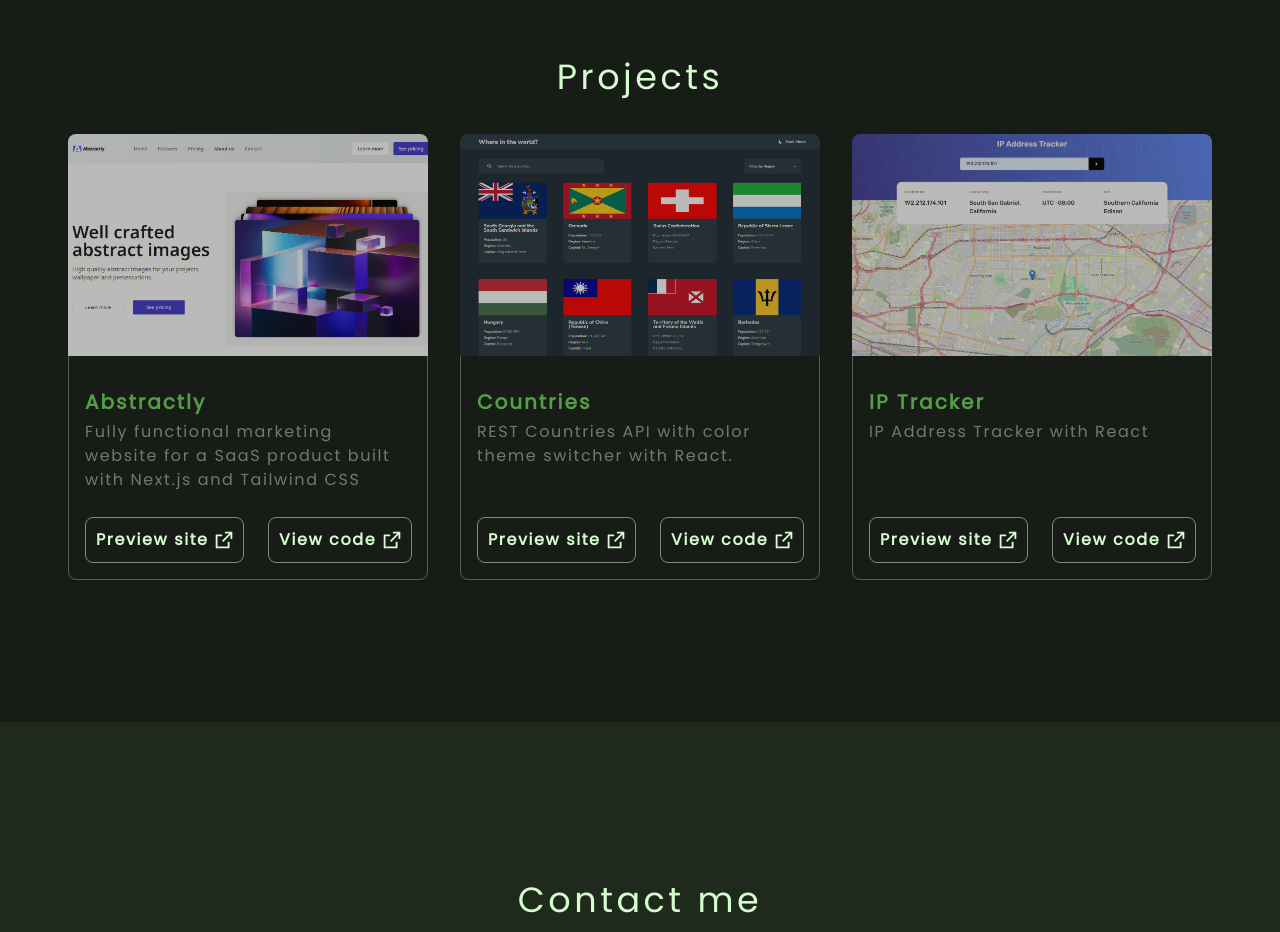
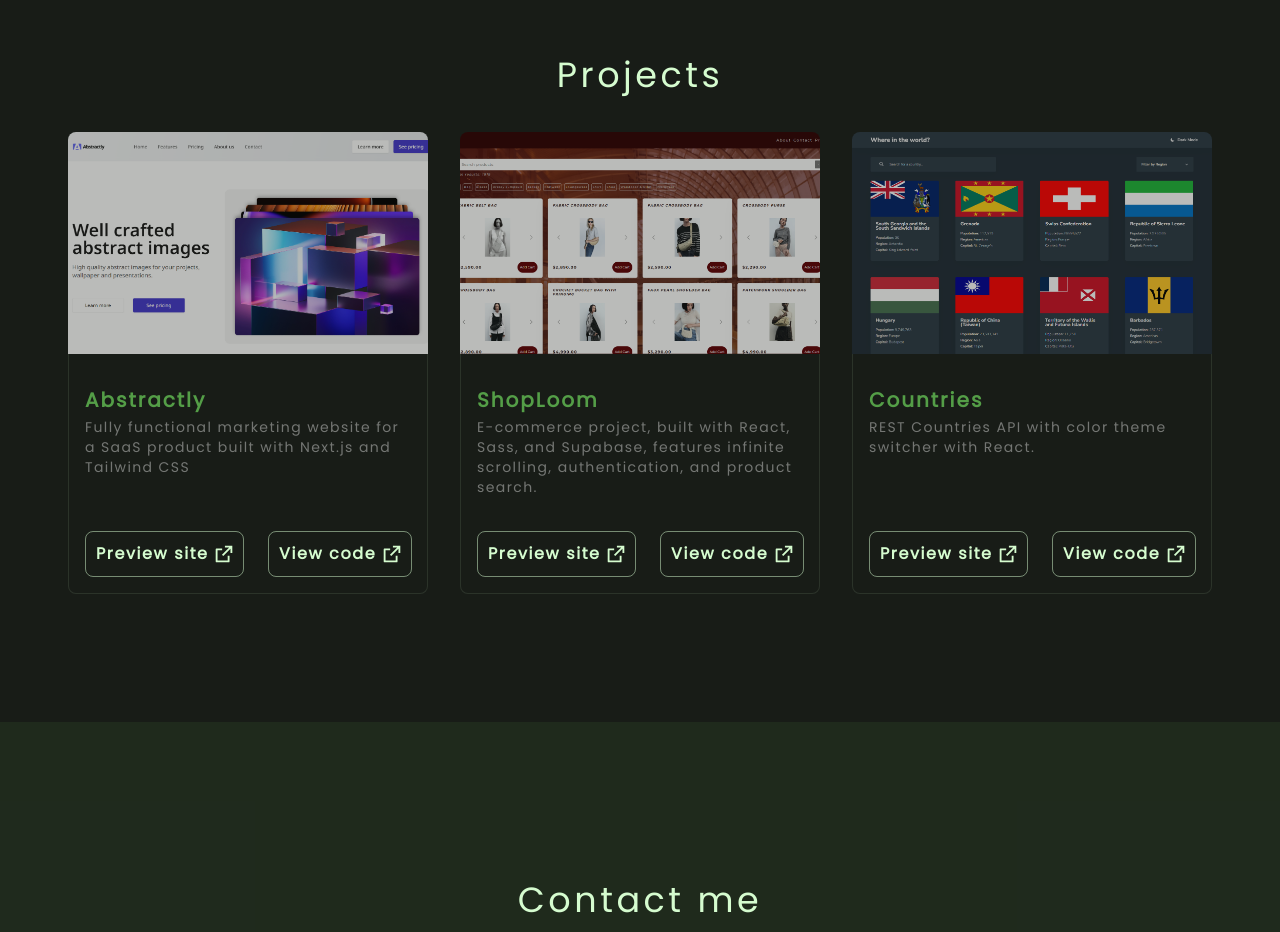
Before and after one commit to dogukan-aysan/personal-website, a plain HTML site: page index.html in a window 1280 px wide. Shown: the part 1740-2672 px from the top of the page. Drawn offline with Linux system fonts and the light colour scheme.

Commit message:
Add new project

```diff
--- a/css/style.css
+++ b/css/style.css
@@ -368,12 +368,11 @@ body {
     & .projects-list {
       display: flex;
       flex-wrap: wrap;
+      justify-content: center;
       gap: 2em;
-      justify-content: center;
 
       & .project {
         width: 22.5em;
-        height: 28.6875em;
         & .image {
           height: 13.875em;
 
@@ -386,20 +385,20 @@ body {
           &.abstractly {
             background-image: url("/assets/images/abstractly.png");
           }
+          &.shop-loom {
+            background-image: url("/assets/images/shopLoom.png");
+            background-position: center;
+          }
           &.countries {
             background-image: url("/assets/images/countries.png");
           }
-          &.ip-tracker {
-            background-image: url("/assets/images/ip-tracker.png");
-            background-position: center;
-          }
         }
         & .info {
+          height: 15em;
           padding: 1em;
           position: relative;
-          height: 14em;
 
-          border: solid 1px hsl(var(--clr-primary-900) / 0.3);
+          border: solid 1px hsl(var(--clr-primary-900) / 0.1);
           border-top: none;
           border-radius: 0 0 8px 8px;
 
@@ -415,8 +414,8 @@ body {
           & .description {
             margin-top: 0.5em;
 
-            font-size: var(--fs-md);
-            line-height: var(--lh-md);
+            font-size: var(--fs-sm);
+            line-height: var(--lh-sm);
             letter-spacing: var(--ls);
             color: hsl(var(--clr-white) / 0.4);
           }
@@ -675,7 +674,7 @@ body {
         & .project {
           width: 19.5em;
           & .info {
-            height: 13em;
+            /* height: 13em; */
             & .name {
               font-size: var(--fs-md);
               line-height: var(--fs-md);
@@ -787,7 +786,8 @@ body {
         & .project {
           width: 90%;
           & .info {
-            height: 11em;
+            /* height: fit-content;
+            padding-bottom: 4em; */
             & .name {
               font-size: var(--fs-sm);
               line-height: var(--fs-sm);
--- a/index.html
+++ b/index.html
@@ -111,8 +111,8 @@
       <section data-id="3" id="projects" class="projects">
         <div class="content">
           <h2 class="heading">Projects</h2>
-          <div class="projects-list">
-            <div class="project">
+          <ul class="projects-list">
+            <li class="project">
               <div class="image abstractly"></div>
               <div class="info">
                 <h3 class="name">Abstractly</h3>
@@ -136,8 +136,35 @@
                   </a>
                 </div>
               </div>
-            </div>
-            <div class="project">
+            </li>
+            <li class="project">
+              <div class="image shop-loom"></div>
+              <div class="info">
+                <h3 class="name">ShopLoom</h3>
+                <p class="description">
+                  E-commerce project, built with React, Sass, and Supabase, features infinite scrolling, authentication, and product search.
+                </p>
+                <div class="external-links">
+                  <a class="external-link" href="https://shop-loom.vercel.app/" target="_blank">
+                    Preview site
+                    <svg width="12" height="13" viewBox="0 0 12 13" fill="currentColor" xmlns="http://www.w3.org/2000/svg">
+                      <path
+                        d="M4.66667 2.5V3.83333H1.33333V11.1667H8.66667V7.83333H10V11.8333C10 12.2015 9.70153 12.5 9.33333 12.5H0.666667C0.29848 12.5 0 12.2015 0 11.8333V3.16667C0 2.79848 0.29848 2.5 0.666667 2.5H4.66667ZM12 0.5V5.83333H10.6667L10.6666 2.77533L5.4714 7.9714L4.52859 7.0286L9.72327 1.83333H6.66667V0.5H12Z"
+                      />
+                    </svg>
+                  </a>
+                  <a class="external-link" href="https://github.com/dogukan-aysan/ShopLoom" target="_blank">
+                    View code
+                    <svg width="12" height="13" viewBox="0 0 12 13" fill="currentColor" xmlns="http://www.w3.org/2000/svg">
+                      <path
+                        d="M4.66667 2.5V3.83333H1.33333V11.1667H8.66667V7.83333H10V11.8333C10 12.2015 9.70153 12.5 9.33333 12.5H0.666667C0.29848 12.5 0 12.2015 0 11.8333V3.16667C0 2.79848 0.29848 2.5 0.666667 2.5H4.66667ZM12 0.5V5.83333H10.6667L10.6666 2.77533L5.4714 7.9714L4.52859 7.0286L9.72327 1.83333H6.66667V0.5H12Z"
+                      />
+                    </svg>
+                  </a>
+                </div>
+              </div>
+            </li>
+            <li class="project">
               <div class="image countries"></div>
               <div class="info">
                 <h3 class="name">Countries</h3>
@@ -161,33 +188,8 @@
                   </a>
                 </div>
               </div>
-            </div>
-            <div class="project">
-              <div class="image ip-tracker"></div>
-              <div class="info">
-                <h3 class="name">IP Tracker</h3>
-                <p class="description">IP Address Tracker with React</p>
-                <div class="external-links">
-                  <a class="external-link" href="https://ip-address-tracker-e1f79b.netlify.app/" target="_blank">
-                    Preview site
-                    <svg width="12" height="13" viewBox="0 0 12 13" fill="currentColor" xmlns="http://www.w3.org/2000/svg">
-                      <path
-                        d="M4.66667 2.5V3.83333H1.33333V11.1667H8.66667V7.83333H10V11.8333C10 12.2015 9.70153 12.5 9.33333 12.5H0.666667C0.29848 12.5 0 12.2015 0 11.8333V3.16667C0 2.79848 0.29848 2.5 0.666667 2.5H4.66667ZM12 0.5V5.83333H10.6667L10.6666 2.77533L5.4714 7.9714L4.52859 7.0286L9.72327 1.83333H6.66667V0.5H12Z"
-                      />
-                    </svg>
-                  </a>
-                  <a class="external-link" href="ttps://github.com/dogukan-aysan/IP-Address-Tracker" target="_blank">
-                    View code
-                    <svg width="12" height="13" viewBox="0 0 12 13" fill="currentColor" xmlns="http://www.w3.org/2000/svg">
-                      <path
-                        d="M4.66667 2.5V3.83333H1.33333V11.1667H8.66667V7.83333H10V11.8333C10 12.2015 9.70153 12.5 9.33333 12.5H0.666667C0.29848 12.5 0 12.2015 0 11.8333V3.16667C0 2.79848 0.29848 2.5 0.666667 2.5H4.66667ZM12 0.5V5.83333H10.6667L10.6666 2.77533L5.4714 7.9714L4.52859 7.0286L9.72327 1.83333H6.66667V0.5H12Z"
-                      />
-                    </svg>
-                  </a>
-                </div>
-              </div>
-            </div>
-          </div>
+            </li>
+          </ul>
         </div>
       </section>
       <section data-id="4" id="contact" class="contact">
```
Also changed, not shown: assets/images/ip-tracker.png (deleted), assets/images/shopLoom.png (added).
